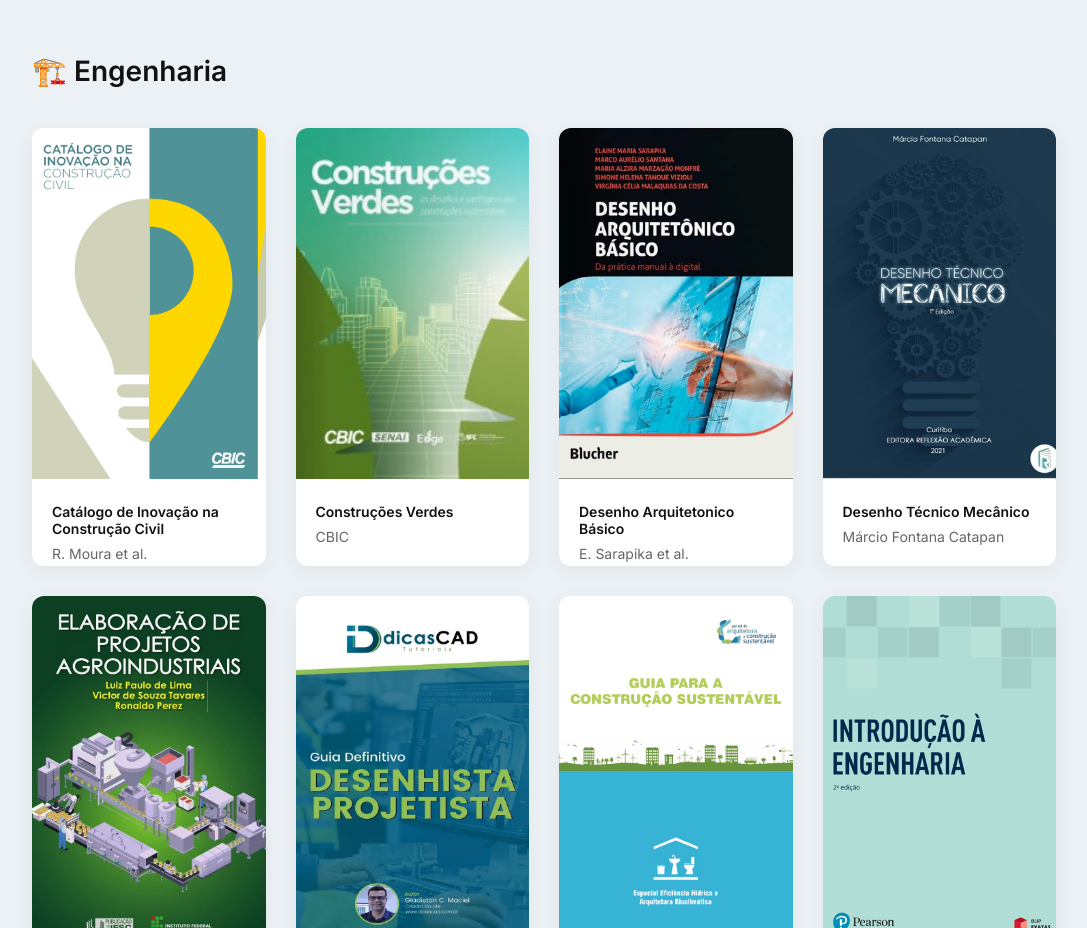
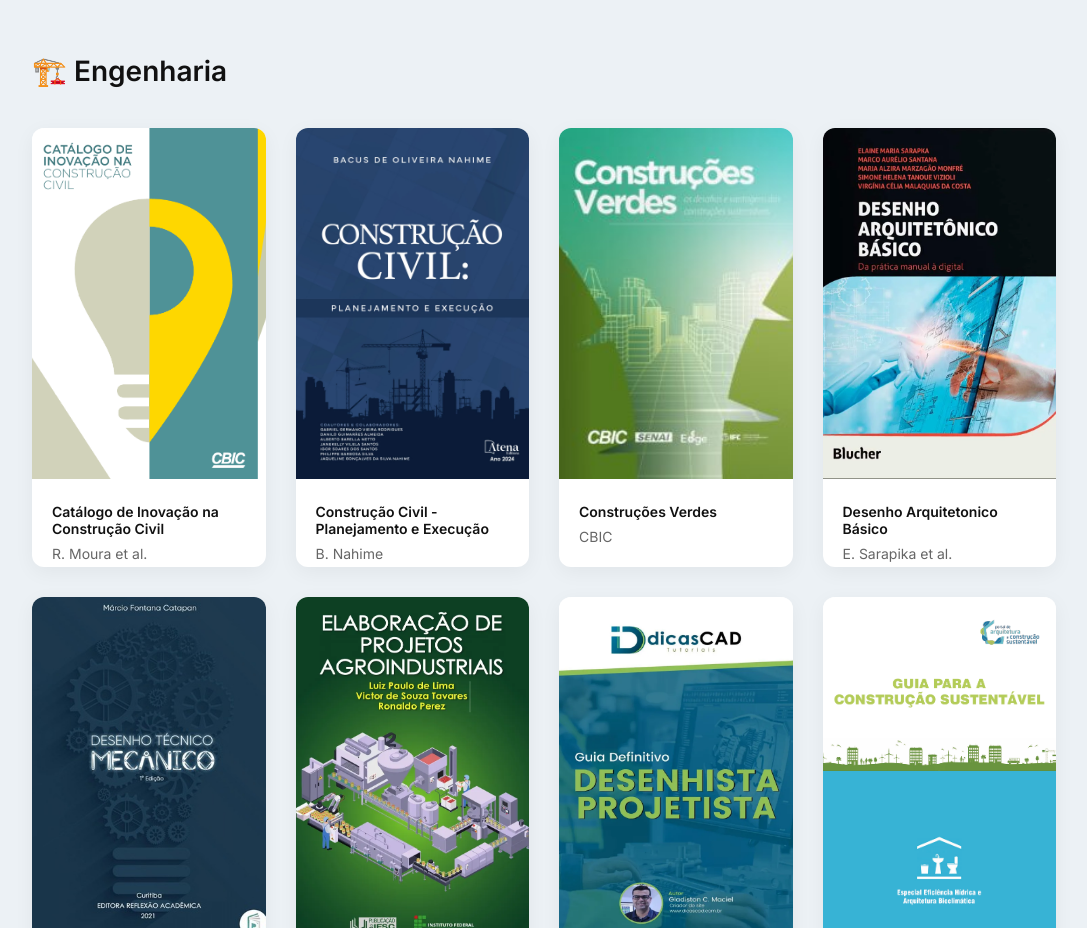
Before and after one commit to Samuells77/minha_biblioteca, a plain HTML site: page index.html in a window 1280 px wide. Shown: the part 2340-3268 px from the top of the page, without its empty margins (96-1183 px from the left). Drawn offline with Linux system fonts and the light colour scheme.

Commit message:
13-07-2026v1

```diff
--- a/index.html
+++ b/index.html
@@ -137,6 +137,14 @@
             <div class="card-content">
                 <h3>Catálogo de Inovação na Construção Civil</h3>
                 <p>R. Moura et al.</p>
+            </div>
+        </div>
+
+        <div class="card">
+            <img src="images/construcao_civil_-_planejamento_e_execucao.webp" alt="Capa do Livro">
+            <div class="card-content">
+                <h3>Construção Civil - Planejamento e Execução</h3>
+                <p>B. Nahime</p>
             </div>
         </div>
 
```
Also changed, not shown: images/construcao_civil_-_planejamento_e_execucao.webp (added).
